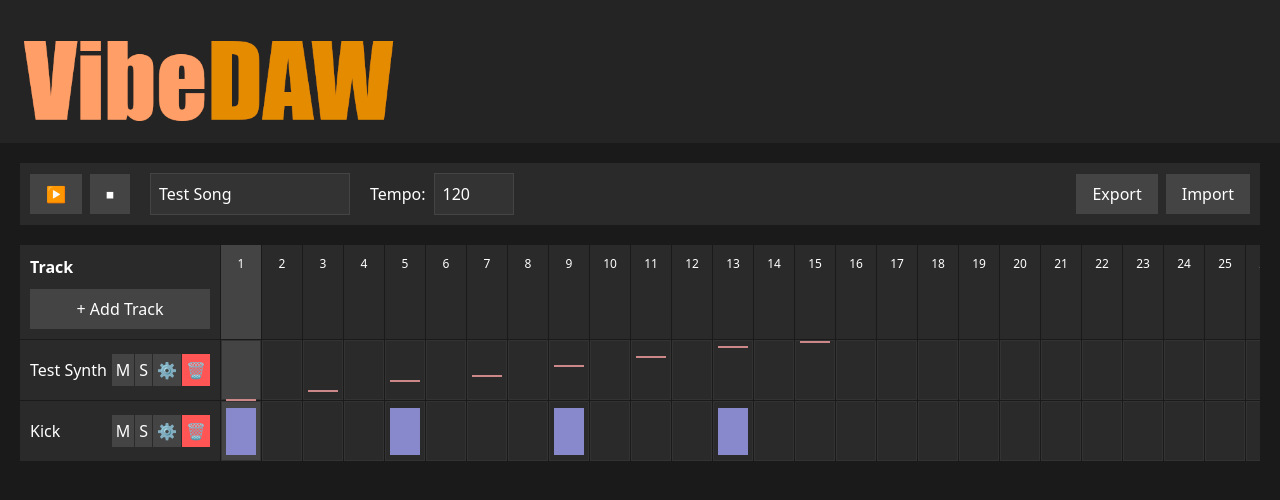
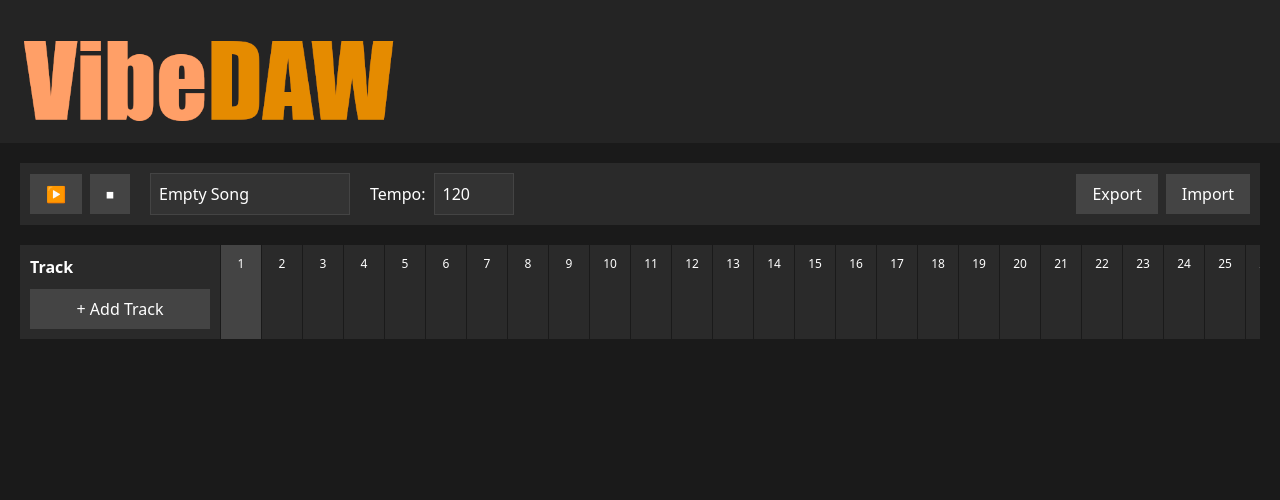
Before and after one commit to JoshBurke/VibeDaw, a React (Vite) app: page / in a window 1280 px wide. Shown: the top 500 px of the page. Built offline with nearby package versions, Linux system fonts and the light colour scheme.

Commit message:
update test data

```diff
--- a/src/App.tsx
+++ b/src/App.tsx
@@ -2,10 +2,10 @@ import './App.css'
 import { Sequencer } from './components/Sequencer'
 import type { Song } from './types';
 import { useState } from 'react';
-import { TEST_SONG } from './data/testData';
+import { EMPTY_SONG } from './data/testData';
 
 function App() {
-  const [song, setSong] = useState<Song>(TEST_SONG);
+  const [song, setSong] = useState<Song>(EMPTY_SONG);
 
   return (
     <div className="App max-w-screen">
--- a/src/data/testData.ts
+++ b/src/data/testData.ts
@@ -63,3 +63,16 @@ export const TEST_SONG: Song = {
     updatedAt: new Date(),
   },
 };
+
+export const EMPTY_SONG: Song = {
+  id: 'empty-song-1',
+  name: 'Empty Song',
+  tempo: 120,
+  style: 'electronic',
+  mood: 'energetic',
+  tracks: [],
+  metadata: {
+    createdAt: new Date(),
+    updatedAt: new Date(),
+  },
+};
```
